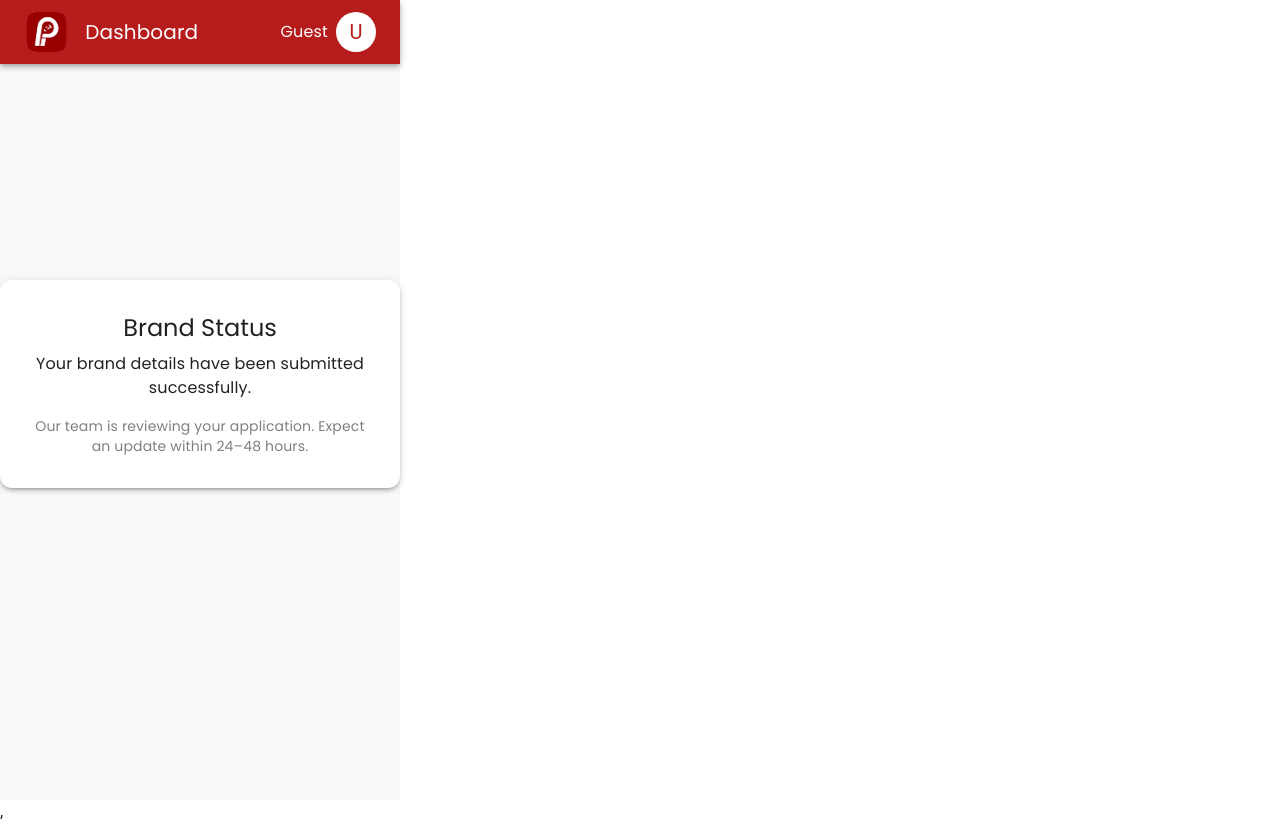
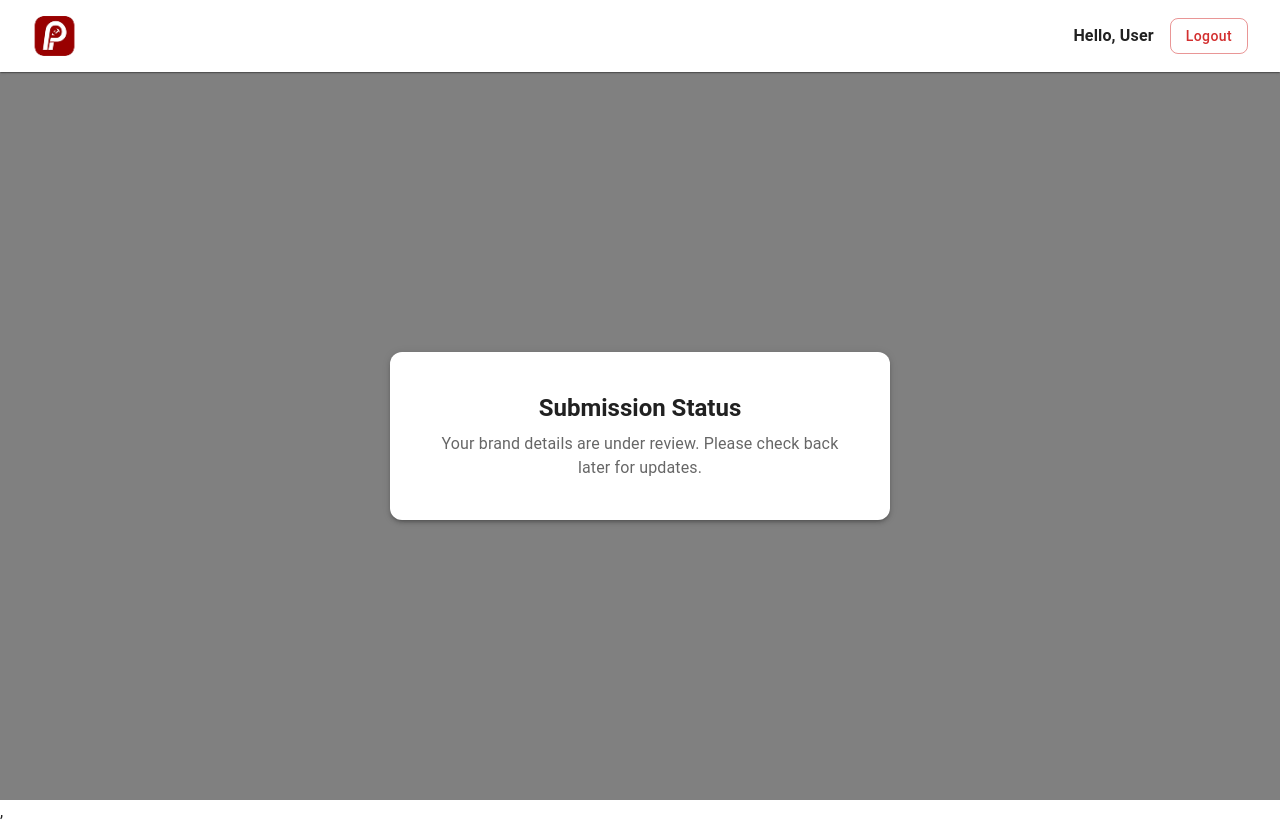
Before and after one commit to Delz-create/Onbording, a React (Vite) app: page /dashboard in a window 1280 px wide. Built offline with nearby package versions, Linux system fonts and the light colour scheme.

Commit message:
Bugs fixed

```diff
--- a/src/components/onboarding/Step1AccountSetup.jsx
+++ b/src/components/onboarding/Step1AccountSetup.jsx
@@ -39,7 +39,7 @@ const Step1AccountSetup = ({ formData, handleChange, setStepValid }) => {
 
   useEffect(() => {
     const valid =
-      formData.officialBrandName &&
+      formData.businessName &&
       formData.businessEmail &&
       formData.businessUsername &&
       usernameStatus === "available" &&
@@ -48,7 +48,7 @@ const Step1AccountSetup = ({ formData, handleChange, setStepValid }) => {
 
     setStepValid(valid);
   }, [
-    formData.officialBrandName,
+    formData.businessName,
     formData.businessEmail,
     formData.businessUsername,
     usernameStatus,
@@ -72,8 +72,8 @@ const Step1AccountSetup = ({ formData, handleChange, setStepValid }) => {
         label="Official Brand Name"
         fullWidth
         margin="normal"
-        value={formData.officialBrandName || ""}
-        onChange={(e) => handleChange("officialBrandName", e.target.value)}
+        value={formData.businessName || ""}
+        onChange={(e) => handleChange("businessName", e.target.value)}
       />
 
       <TextField
--- a/src/components/onboarding/Step6FinalReview.jsx
+++ b/src/components/onboarding/Step6FinalReview.jsx
@@ -97,21 +97,24 @@ const Step6FinalReview = ({ formData, setStep }) => {
     if (formData.brandLogo?.file)
       payload.append("brandLogo", formData.brandLogo.file);
     if (formData.businessDoc?.file)
-      payload.append("businessRegDoc", formData.businessDoc.file);
+      payload.append("businessRegDoc", formData.businessRegDoc.file);
     if (formData.storeImage?.file)
-      payload.append("businessPhysicalPic", formData.storeImage.file);
+      payload.append("businessPhysicalPic", formData.businessPhysicalPic.file);
     if (formData.govID?.file)
-      payload.append("govermentId", formData.govID.file);
+      payload.append("govermentId", formData.govermentId.file);
     if (formData.selfieOrPassport?.file)
-      payload.append("passportPhoto", formData.selfieOrPassport.file);
+      payload.append("passportPhoto", formData.passportPhoto.file);
     if (formData.lookbook?.file)
       payload.append("lookbook", formData.lookbook.file);
 
-    payload.append("businessName", formData.officialBrandName || "");
+    payload.append("businessName", formData.businessName || "");
     payload.append("businessEmail", formData.businessEmail || "");
-    payload.append("businessUsername", formData.username || "");
-    payload.append("businessAddress", formData.address || "");
-    payload.append("countryOfRegistration", formData.country || "");
+    payload.append("businessUsername", formData.businessUsername || "");
+    payload.append("businessAddress", formData.businessAddress || "");
+    payload.append(
+      "countryOfRegistration",
+      formData.countryOfRegistration || ""
+    );
 
     if (formData.brandTypes?.length) {
       payload.append("brandType", formData.brandTypes.join(", "));
@@ -120,7 +123,7 @@ const Step6FinalReview = ({ formData, setStep }) => {
       payload.append("brandDescription", formData.brandDescription);
     }
     if (formData.tagline) {
-      payload.append("brandTagline", formData.tagline);
+      payload.append("brandTagline", formData.brandTagline);
     }
     if (formData.brandWebsite) {
       payload.append("brandWebsite", formData.brandWebsite);
--- a/src/components/onboarding/reviewSections.js
+++ b/src/components/onboarding/reviewSections.js
@@ -3,7 +3,7 @@ export const getReviewSections = (formData) => [
     title: "Account Setup",
     step: 0,
     fields: [
-      { label: "Official Brand Name", value: formData.officialBrandName },
+      { label: "Official Brand Name", value: formData.businessName },
       { label: "Business Email", value: formData.businessEmail },
       { label: "Username", value: formData.businessUsername },
       { label: "Business Address", value: formData.businessAddress },
--- a/src/pages/Dashboard.jsx
+++ b/src/pages/Dashboard.jsx
@@ -1,83 +1,89 @@
 import React from "react";
-import { Box, Typography, AppBar, Toolbar, Avatar, Paper } from "@mui/material";
+import { Box, Typography, Button, Paper } from "@mui/material";
+import { useNavigate } from "react-router-dom";
 import Logo from "../assets/images/Logo.png";
 
 const Dashboard = () => {
+  const navigate = useNavigate();
   const user = JSON.parse(localStorage.getItem("user")) || {};
-  const email = localStorage.getItem("email");
+  const businessName = user.businessName || user.username || "User";
+
+  const handleLogout = () => {
+    localStorage.removeItem("token");
+    localStorage.removeItem("user");
+    navigate("/signin");
+  };
 
   return (
-    <Box sx={{ height: "100vh", bgcolor: "#f9f9f9" }}>
-      <AppBar
-        position="static"
-        sx={{ bgcolor: "#b71c1c" }}>
-        <Toolbar sx={{ display: "flex", justifyContent: "space-between" }}>
+    <Box
+      sx={{
+        display: "flex",
+        flexDirection: "column",
+        height: "100vh",
+        minWidth: "100vw",
+        bgcolor: "grey",
+      }}>
+      <Box
+        sx={{
+          display: "flex",
+          justifyContent: "space-between",
+          alignItems: "center",
+          px: 4,
+          py: 2,
+          bgcolor: "white",
+          boxShadow: 1,
+        }}>
+        <img
+          src={Logo}
+          alt="Logo"
+          height="40"
+        />
         <Box
           display="flex"
           alignItems="center"
           gap={2}>
-            <img
-              src={Logo}
-              alt="Pozse Logo"
-              style={{ height: 40 }}
-            />
           <Typography
-              variant="h6"
-              sx={{ fontFamily: "Poppins" }}>
-              Dashboard
+            variant="subtitle1"
+            fontWeight="bold">
+            Hello, {businessName}
           </Typography>
+          <Button
+            variant="outlined"
+            color="error"
+            onClick={handleLogout}
+            sx={{ textTransform: "none", borderRadius: 2 }}>
+            Logout
+          </Button>
+        </Box>
       </Box>
 
       <Box
-            display="flex"
-            alignItems="center"
-            gap={1}>
-            <Typography
-              variant="body1"
-              sx={{ fontFamily: "Poppins" }}>
-              {user?.name || email || "Guest"}
-            </Typography>
-            <Avatar sx={{ bgcolor: "#fff", color: "#b71c1c" }}>
-              {user?.name ? user.name[0].toUpperCase() : "U"}
-            </Avatar>
-          </Box>
-        </Toolbar>
-      </AppBar>
-
-      <Box
         sx={{
+          flex: 1,
           display: "flex",
           justifyContent: "center",
           alignItems: "center",
-          height: "80vh",
-          flexDirection: "column",
-          gap: 2,
         }}>
         <Paper
           elevation={3}
           sx={{
-            p: 4,
+            p: 5,
             borderRadius: 3,
             textAlign: "center",
-            maxWidth: 400,
+            maxWidth: 500,
+            width: "100%",
           }}>
           <Typography
             variant="h5"
             fontWeight="bold"
-            gutterBottom
-            sx={{ fontFamily: "Poppins" }}>
-            Brand Status
+            gutterBottom>
+            Submission Status
           </Typography>
           <Typography
             variant="body1"
-            sx={{ mb: 2, fontFamily: "Poppins" }}>
-            Your brand details have been submitted successfully.
-          </Typography>
-          <Typography
-            variant="body2"
-            sx={{ color: "gray", fontFamily: "Poppins" }}>
-            Our team is reviewing your application. Expect an update within
-            24–48 hours.
+            color="text.secondary">
+            Your brand details are under review. Please check back later for
+            updates.
           </Typography>
         </Paper>
       </Box>
```
Lines whose indentation alone changed are shown as unchanged.
